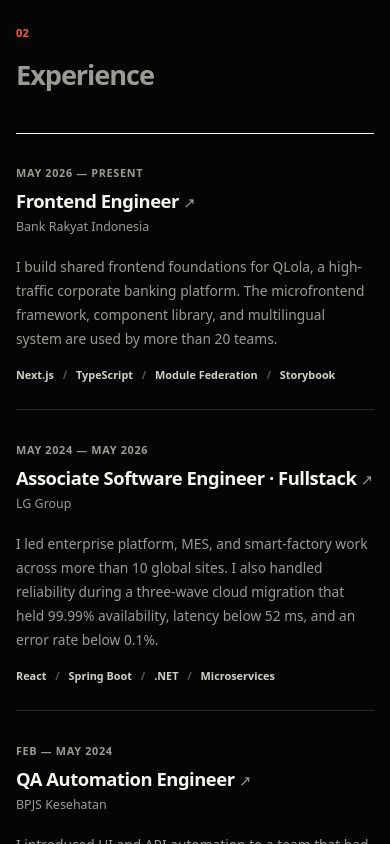
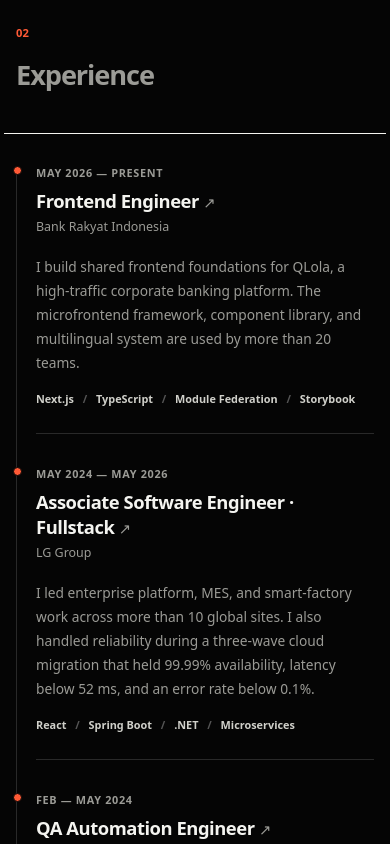
Before and after one commit to yohanesnaibaho303/v2, a React (Vite) app: page / in a window 390 px wide. Shown: the part 1480-2324 px from the top of the page. Built offline with nearby package versions, Linux system fonts and the light colour scheme; a web font is replaced by a local one.

Commit message:
Add animated timeline to experience section

```diff
--- a/src/App.jsx
+++ b/src/App.jsx
@@ -520,6 +520,7 @@
             <header className="section-heading"><p>02</p><h2 id="experience-heading"><SectionTitle words={copy.sections.experience} /></h2></header>
             <div className="section-content" data-reveal>
               <div className="experience-list">
+                <span className="experience-timeline" aria-hidden="true" />
                 {experience.map((item, index) => (
                   <a className="experience-item" href={item.href} target="_blank" rel="noreferrer" key={`${item.company}-${item.period}`}>
                     <div className="experience-title">
--- a/src/index.css
+++ b/src/index.css
@@ -295,16 +295,23 @@
 [dir="rtl"] .section-heading h2 [data-word]::after,
 [dir="rtl"] .about-intro [data-word]::after { clip-path: inset(0 0 0 100%); }
 
-.experience-list { position: relative; margin-inline: -1rem; }
+.experience-list { --timeline-x: 10.75rem; position: relative; margin-inline: -1rem; }
 .experience-list::before, .experience-item::after { position: absolute; inset-inline: 12.5rem 1rem; height: 1px; content: ""; background: var(--line); }
 .experience-list::before { inset-block-start: 0; inset-inline: 0; background: var(--paper); }
+.experience-timeline { position: absolute; z-index: 1; inset-block: 2.85rem; inset-inline-start: var(--timeline-x); width: 1px; overflow: hidden; background: var(--line); pointer-events: none; view-timeline: --experience-timeline block; }
+.experience-timeline::after { position: absolute; inset: 0; content: ""; background: var(--accent); transform-origin: top; }
 .experience-item { position: relative; display: block; padding: 2.2rem 1rem; border-radius: .35rem; transition: color 160ms ease, background-color 160ms ease; }
+.experience-item::before { position: absolute; z-index: 2; inset-block-start: 2.65rem; inset-inline-start: calc(var(--timeline-x) - .2rem); width: .45rem; aspect-ratio: 1; border: 1px solid var(--background); border-radius: 50%; content: ""; background: var(--accent); }
 .experience-item::after { inset-block-end: 0; }
 .experience-title { display: grid; grid-template-columns: 10rem 1fr; gap: 1.5rem; }
 .period { padding-top: .25rem; color: var(--muted); font-size: .68rem; font-weight: 650; text-transform: uppercase; letter-spacing: .06em; }
 .experience-item h3 { margin-bottom: .3rem; color: var(--paper); font-size: 1.15rem; font-weight: 550; letter-spacing: -.025em; }
 .experience-arrow { display: inline-block; color: var(--muted); font-size: .8em; transition: color 160ms ease, transform 160ms var(--ease-out); }
 .experience-item:focus-visible { outline: 2px solid var(--accent); outline-offset: -2px; background: var(--glow); }
+@supports (animation-timeline: view()) {
+  .experience-timeline::after { animation: timeline-ink linear both; animation-timeline: --experience-timeline; animation-range: entry 0% cover 80%; transform: scaleY(0); }
+  @keyframes timeline-ink { to { transform: scaleY(1); } }
+}
 .company { color: var(--muted); font-size: .78rem; }
 .summary { max-width: 43rem; margin: 1.25rem 0 0; margin-inline-start: 11.5rem; color: var(--muted); font-size: .86rem; line-height: 1.75; }
 .tags { display: flex; flex-wrap: wrap; margin: 1rem 0 0; margin-inline-start: 11.5rem; padding: 0; color: var(--tag); list-style: none; font-size: .68rem; font-weight: 600; }
@@ -435,8 +442,12 @@
   .section-block { display: block; padding: 4.5rem 0; scroll-margin-top: 4.5rem; }
   .section-heading { position: static; margin-bottom: 2.5rem; }
   .experience-list { margin-inline: -.75rem; }
-  .experience-item { padding: 1.75rem .75rem; }
-  .experience-list::before, .experience-item::after { inset-inline: .75rem; }
+  .experience-list { --timeline-x: .75rem; }
+  .experience-item { padding-block: 1.75rem; padding-inline: 2rem .75rem; }
+  .experience-list::before { inset-inline: 0; }
+  .experience-item::after { inset-inline: 2rem .75rem; }
+  .experience-timeline { inset-block: 2.25rem; }
+  .experience-item::before { inset-block-start: 2.05rem; }
   .experience-title { grid-template-columns: 1fr; gap: .5rem; }
   .summary, .tags { margin-inline-start: 0; }
   .project-row { grid-template-columns: 2.5rem 1fr; padding: 2rem 0; }
@@ -473,6 +484,7 @@
   .section-heading h2 [data-word]::after { display: none; }
   .about-intro [data-word] { color: var(--paper); }
   .about-intro [data-word]::after { display: none; }
+  .experience-timeline::after { animation: none; transform: scaleY(1); }
   @starting-style {
     .hero-kicker, .hero h1, .hero-footer { opacity: 0; transform: none; }
   }
```
